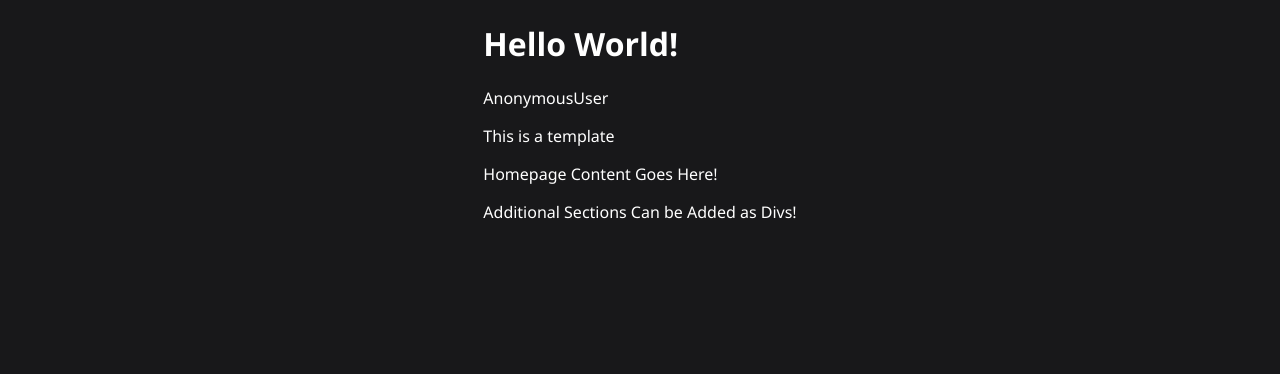
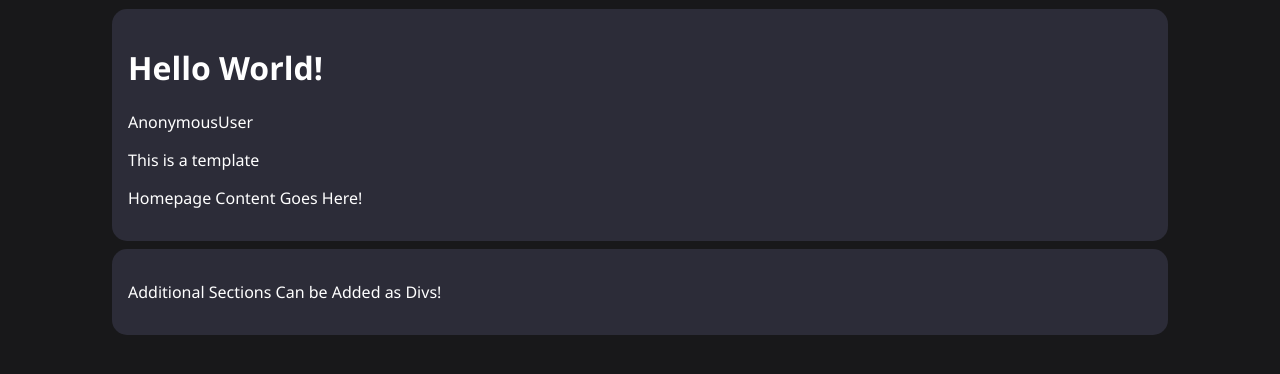
Before and after one commit to Nathan-Dachille/CP3407-Group-Project, a Django app: page / in a window 1280 px wide. Shown: the part 127-501 px from the top of the page. Run offline with Django 5.2, Linux system fonts and the light colour scheme; parts of the project's set-up code (start-up, migrations or seed data) failed here and were passed over.

Commit message:
Fix the home page

```diff
--- /dev/null
+++ b/src/static/css/home.css
@@ -0,0 +1,6 @@
+.home-div {
+    background: #2c2c38;
+    padding: 1rem;
+    width: 80vw;
+    max-width: 1280px;
+}
--- a/src/templates/home.html
+++ b/src/templates/home.html
@@ -1,14 +1,17 @@
 {% extends "navbar.html" %}
+{% load static %}
 
 {% block content %}
-  <div>
+<link rel="stylesheet" href="{% static 'css/home.css' %}">
+
+  <div class="round home-div">
 	<h1>Hello World!</h1>
 	{{request.user}}
 	<p>This is a template</p>
 	<p>Homepage Content Goes Here!</p>
   </div>
 
-  <div>
+  <div class="round home-div">
 	<p> Additional Sections Can be Added as Divs! </p>
   </div>
 {% endblock content %}
```
